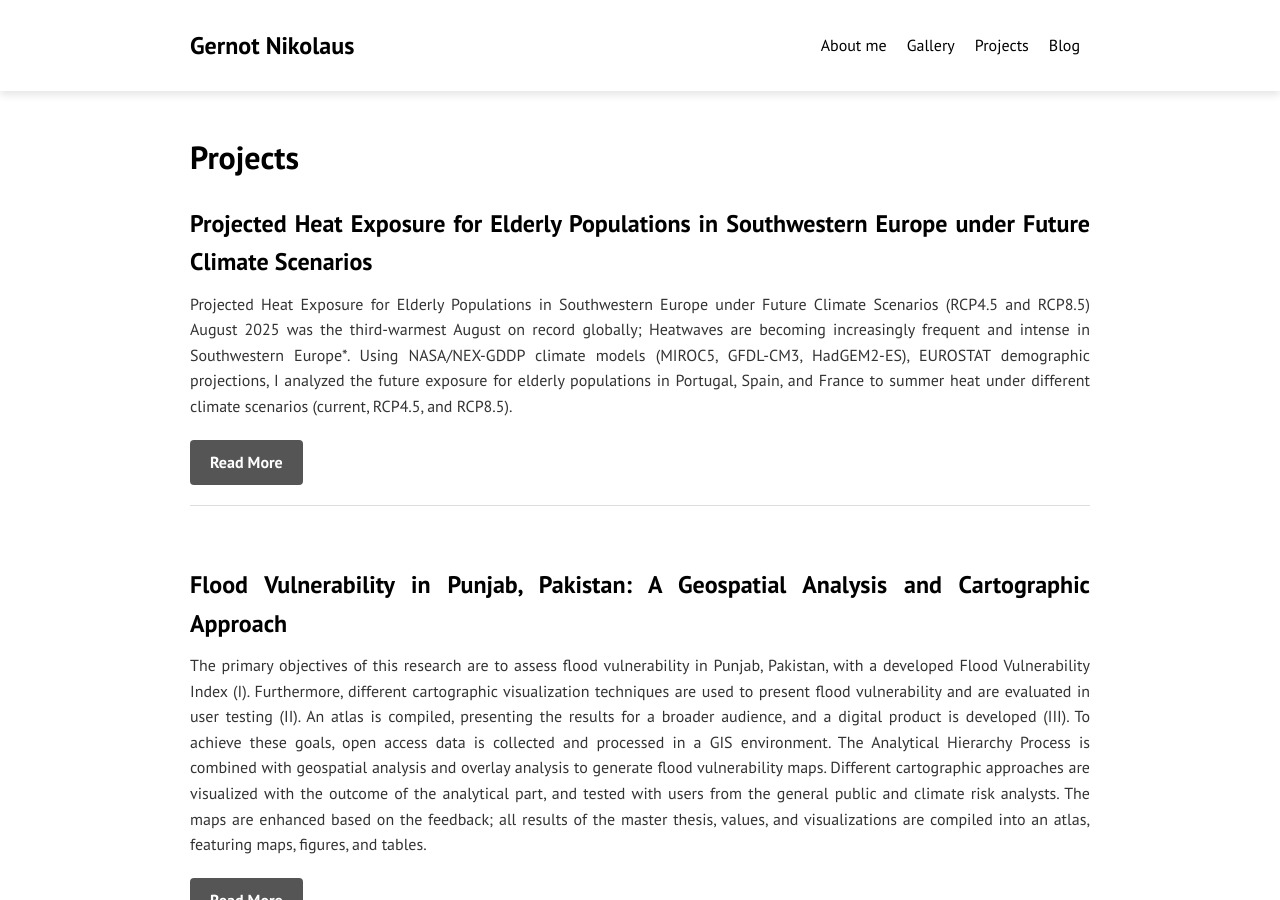
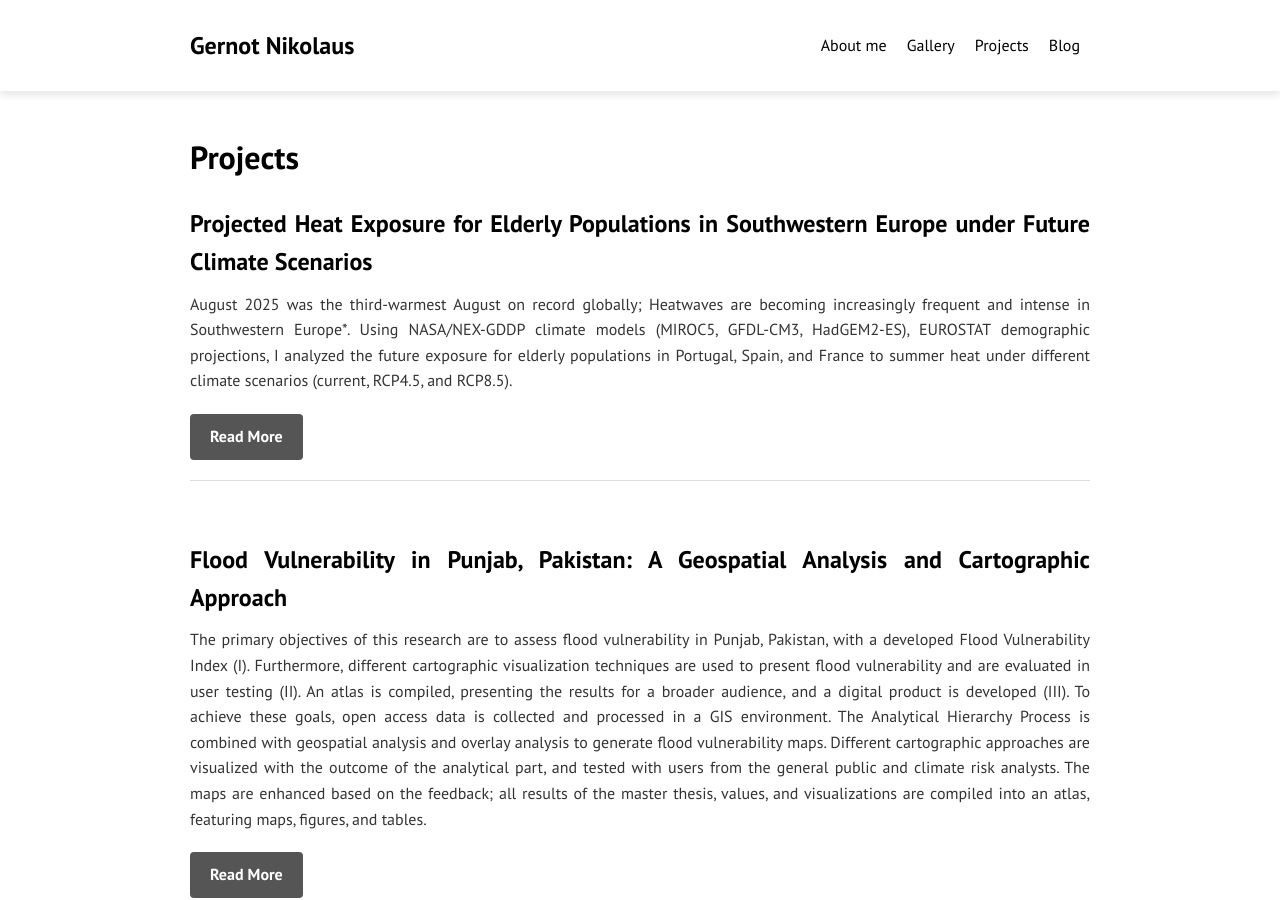
Before and after one commit to gernotnikolaus/gernotnikolaus.github.io, a Jekyll site: the page built from projects.md, in a window 1280 px wide and 900 px high. Built offline with Jekyll 4.4.1, drawn with Linux system fonts in a browser that asks for light colours; some of the changed lines change nothing that is shown.

Commit message:
Heat Study

```diff
--- a/_projects/2026-03-29-ProjectedHeatExposure-ElderlyPopulations-SouthwesternEurope.md
+++ b/_projects/2026-03-29-ProjectedHeatExposure-ElderlyPopulations-SouthwesternEurope.md
@@ -5,8 +5,6 @@
 categories: [projects]
 permalink: /projects/ProjectedHeatExposureElderlyPopulationsSouthwesternEurope
 ---
-
-# Projected Heat Exposure for Elderly Populations in Southwestern Europe under Future Climate Scenarios (RCP4.5 and RCP8.5)
 
 August 2025 was the third-warmest August on record globally; Heatwaves are becoming increasingly frequent and intense in Southwestern Europe*. Using NASA/NEX-GDDP climate models (MIROC5, GFDL-CM3, HadGEM2-ES), EUROSTAT demographic projections, I analyzed the future exposure for elderly populations in Portugal, Spain, and France to summer heat under different climate scenarios (current, RCP4.5, and RCP8.5).
 
@@ -29,7 +27,7 @@
   <figcaption>Figure 3: Distribution of Summer Temperatures in Southwestern Europe (own figure).</figcaption>
 </div>
 
-While the elderly share 2025 is quite even in the countries, Spain will have an increasing elderly grow in northwestern and inland regions by 2050 (Figure 4). Regions such as Zamora, León, and Asturias are projected to see elderly shares rise to 43–47%. Portugal shows moderate increases in elderly share, while France remains comparatively stable (Table 1).
+While the elderly share 2025 is quite even in the countries, Spain will have an increasing elderly grow in northwestern and inland regions by 2050 (Figure 4). Regions such as Zamora, León, and Asturias are projected to see elderly shares rise to 43–47%. Portugal shows moderate increases in elderly share, while France remains comparatively stable (Table 1, shows only top 10 NUTS3).
 
 <div class="blog-image">
   <img src="{{ '/assets/images/projects/ProjectedHeatExposureElderlyPopulationsSouthwesternEurope/Elderly_GernotNikolaus.png' | relative_url }}" alt="Elderly share (65+) 2025 vs 2050 (own figure)">
@@ -50,6 +48,21 @@
   <figcaption>Figure 6: Temperature Increase and Elderly Population Share (2050, RCP8.5) (own figure).</figcaption>
 </div>
 
+<figcaption>Table 6: Temperature Increase and Elderly Population Share (2050, RCP8.5) (own figure).</figcaption>
+
+| NUTS_ID | NUTS_NAME.x | COUNTRY | POP_2025 | POP_2050 | POP_DENS_2025 | POP_DENS_2050 | ELDERLY_SHARE_2025 | ELDERLY_SHARE_2050 | TEMP_base | TEMP_rcp45 | TEMP_rcp85 | DELTA_45 | DELTA_85 | Combined_Exposure |
+|---------|-------------|---------|----------|----------|---------------|---------------|-------------------|-------------------|-----------|------------|------------|----------|----------|------------------|
+| ES419   | Zamora      | ES      | 161121   | 121932   | 8.49          | 6.43          | 0.33              | 0.47              | 26.97     | 30.84      | 31.65      | 3.87     | 4.68     | 1.61             |
+| ES413   | León        | ES      | 440562   | 356777   | 15.30         | 12.39         | 0.30              | 0.44              | 23.16     | 26.46      | 27.06      | 3.30     | 3.90     | 1.19             |
+| ES120   | Asturias    | ES      | 989194   | 820426   | 49.41         | 40.98         | 0.29              | 0.43              | 21.47     | 24.35      | 24.82      | 2.88     | 3.34     | 0.99             |
+| ES113   | Ourense     | ES      | 295373   | 242660   | 22.28         | 18.30         | 0.32              | 0.42              | 24.03     | 27.30      | 27.91      | 3.27     | 3.88     | 1.17             |
+| ES415   | Salamanca   | ES      | 321652   | 270080   | 14.91         | 12.52         | 0.29              | 0.42              | 27.65     | 31.84      | 32.81      | 4.20     | 5.17     | 1.48             |
+| ES112   | Lugo        | ES      | 318269   | 273049   | 17.26         | 14.80         | 0.30              | 0.42              | 22.44     | 25.26      | 25.71      | 2.81     | 3.26     | 1.01             |
+| ES411   | Ávila       | ES      | 152021   | 125181   | 10.88         | 8.96          | 0.28              | 0.41              | 26.21     | 30.41      | 31.40      | 4.20     | 5.19     | 1.36             |
+| ES414   | Palencia    | ES      | 154060   | 127119   | 10.44         | 8.61          | 0.29              | 0.41              | 24.12     | 27.57      | 28.20      | 3.45     | 4.08     | 1.15             |
+| ES432   | Cáceres     | ES      | 377919   | 316491   | 11.24         | 9.41          | 0.26              | 0.40              | 30.50     | 34.64      | 35.69      | 4.14     | 5.19     | 1.59             |
+| ES418   | Valladolid  | ES      | 512019   | 448751   | 35.24         | 30.88         | 0.26              | 0.40              | 27.23     | 31.13      | 31.95      | 3.90     | 4.71     | 1.34             |
+
 This study is intended for academic purposes only. It has not been peer-reviewed, and no formal uncertainty analysis was performed.
 
 * https://climate.copernicus.eu/major-heatwave-southwestern-europe-during-third-warmest-august-record
```
